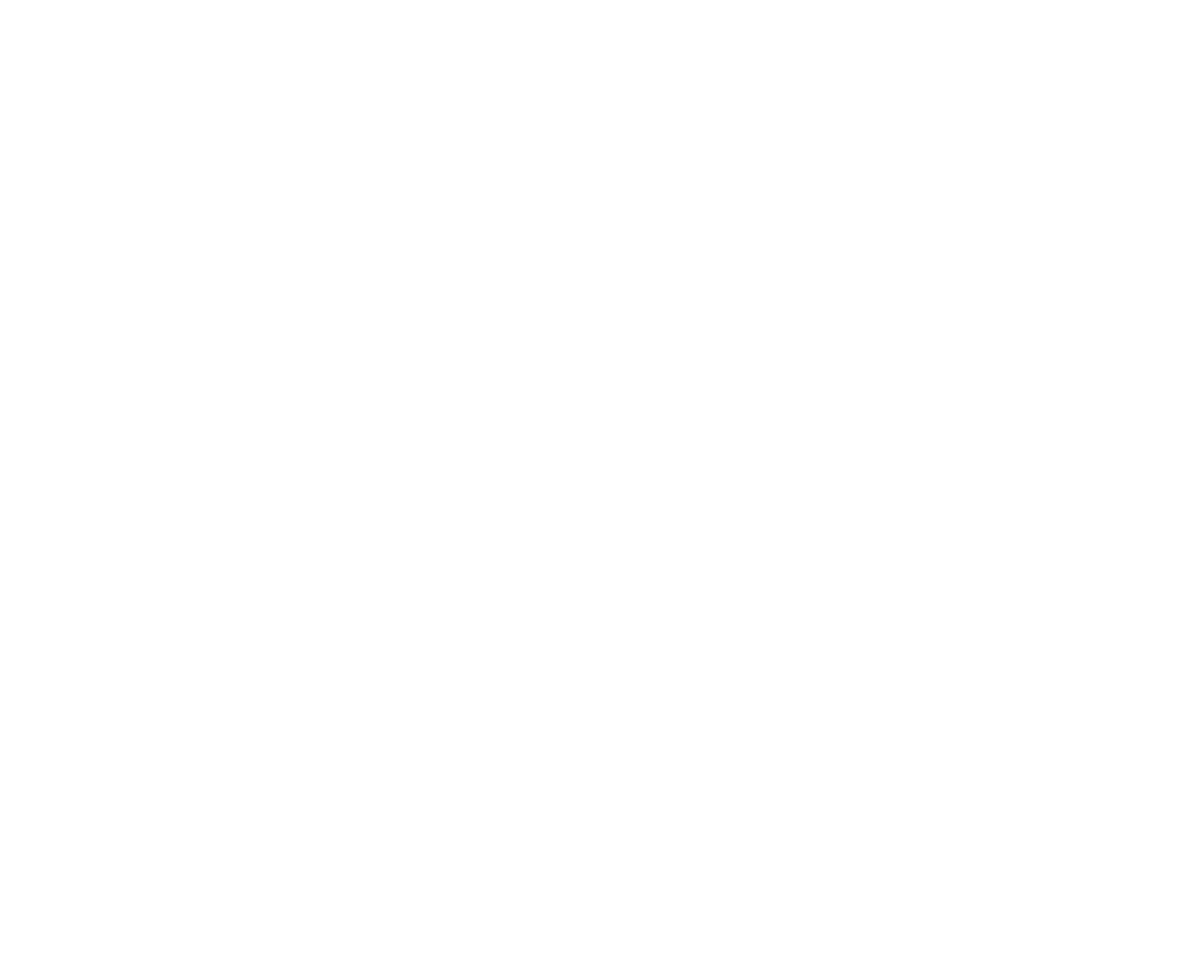
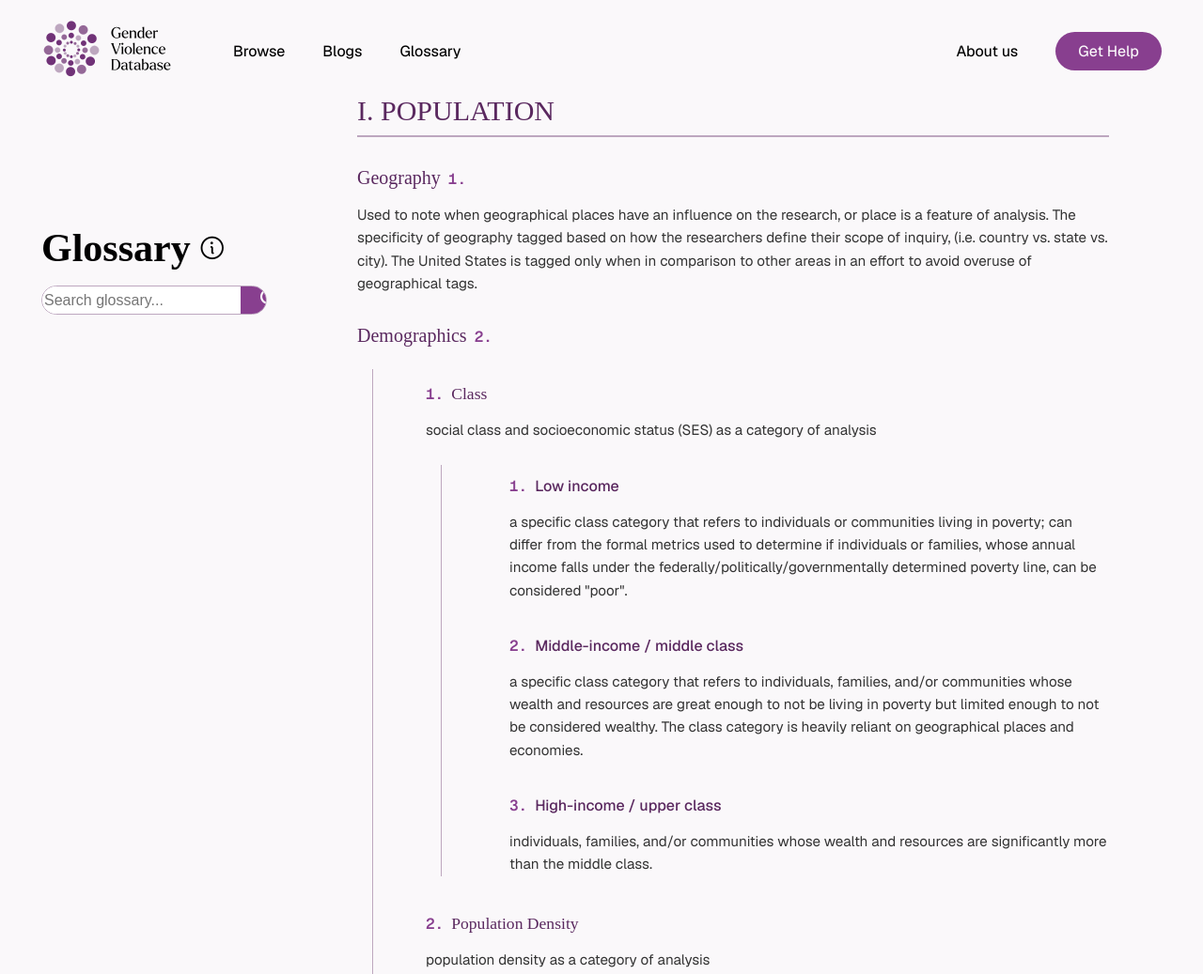
Before and after one commit to weieach/Gender-Violence-Database-Redesign, a plain HTML site: page glossary.html in a window 1280 px wide. Shown: the top 1037 px of the page at 94% size. Before the commit the page ends 800 px from the top, so only its background shows below. Drawn offline with nearby package versions, Linux system fonts and the light colour scheme; a web font is replaced by a local one.

Commit message:
Add glossary page HTML and CSS styles

```diff
--- /dev/null
+++ b/data/glossary.json
@@ -0,0 +1,52 @@
+[
+  {
+    "section": "I. POPULATION",
+    "items": [
+      {
+        "title": "Geography",
+        "description": "Used to note when geographical places have an influence on the research, or place is a feature of analysis. The specificity of geography tagged based on how the researchers define their scope of inquiry, (i.e. country vs. state vs. city). The United States is tagged only when in comparison to other areas in an effort to avoid overuse of geographical tags."
+      },
+      {
+        "title": "Demographics",
+        "subitems": [
+          {
+            "title": "Class",
+            "description": "social class and socioeconomic status (SES) as a category of analysis",
+            "subitems": [
+              {
+                "title": "Low income",
+                "description": "a specific class category that refers to individuals or communities living in poverty; can differ from the formal metrics used to determine if individuals or families, whose annual income falls under the federally/politically/governmentally determined poverty line, can be considered \"poor\"."
+              },
+              {
+                "title": "Middle-income / middle class",
+                "description": "a specific class category that refers to individuals, families, and/or communities whose wealth and resources are great enough to not be living in poverty but limited enough to not be considered wealthy. The class category is heavily reliant on geographical places and economies."
+              },
+              {
+                "title": "High-income / upper class",
+                "description": "individuals, families, and/or communities whose wealth and resources are significantly more than the middle class."
+              }
+            ]
+          },
+          {
+            "title": "Population density",
+            "description": "population density as a category of analysis",
+            "subitems": [
+              {
+                "title": "Urban",
+                "description": "land areas that are densely populated."
+              },
+              {
+                "title": "Suburban",
+                "description": "mainly residential land areas that are not densely populated compared to urban living and are a considerable distance from city living."
+              },
+              {
+                "title": "Rural",
+                "description": "land areas with very low population density with few buildings, homes, and infrastructure."
+              }
+            ]
+          }
+        ]
+      }
+    ]
+  }
+]
--- a/glossary.html
+++ b/glossary.html
@@ -0,0 +1,118 @@
+<!DOCTYPE html>
+<html lang="en">
+
+<head>
+    <meta charset="UTF-8">
+    <meta name="viewport" content="width=device-width, initial-scale=1.0">
+    <title>Gender Violence Database</title>
+    <link rel="stylesheet" href="styles.css">
+    <link rel="stylesheet" href="responsive.css">
+    <link rel="stylesheet" href="https://use.typekit.net/zhx3mim.css">
+    <link rel="icon" href="assets-gvd/favicon.png">
+    <!-- google font -->
+    <link rel="preconnect" href="https://fonts.googleapis.com">
+    <link rel="preconnect" href="https://fonts.gstatic.com" crossorigin>
+    <link
+        href="https://fonts.googleapis.com/css2?family=Geist+Mono:wght@100..900&family=Geist:wght@100..900&display=swap"
+        rel="stylesheet">
+    <!-- phosphor icons -->
+    <link rel="stylesheet" type="text/css"
+        href="https://cdn.jsdelivr.net/npm/@phosphor-icons/web@2.1.1/src/regular/style.css">
+    <link rel="stylesheet" type="text/css"
+        href="https://cdn.jsdelivr.net/npm/@phosphor-icons/web@2.1.1/src/bold/style.css">
+    <link rel="stylesheet" type="text/css"
+        href="https://cdn.jsdelivr.net/npm/@phosphor-icons/web@2.1.1/src/fill/style.css">
+    <!-- gsap -->
+    <script src="https://cdn.jsdelivr.net/npm/gsap@3.14.1/dist/gsap.min.js"></script>
+</head>
+
+<body>
+    <nav>
+        <div class="nav-left-half">
+            <a href="index.html"><img src="assets-gvd/nav-logo.png" class="logo-img" alt="logo-img"></a>
+            <a href="browse.html">Browse</a>
+            <a href="blogs.html">Blogs</a>
+            <a href="glossary.html">Glossary</a>
+        </div>
+        <div class="nav-right-half">
+            <!-- <a href="browse.html"><i class="ph ph-magnifying-glass"></i></a> -->
+            <a href="about.html">About us</a>
+            <a href="resources.html" class="btn-get-help">Get Help</a>
+        </div>
+    </nav>
+    <div id="smooth-wrapper">
+        <div id="smooth-content">
+            <div class="div-screen glossary-page">
+                <div class="sidebar">
+                    <div class="sidebar-header">
+                        <h1>Glossary</h1>
+                        <i class="ph ph-info"></i>
+                    </div>
+
+                    <div class="input-bar">
+                        <input placeholder="Search glossary..." type="text" id="glossary-search">
+                        <button type="submit"><i class="ph-bold ph-magnifying-glass"></i></button>
+                    </div>
+                </div>
+                <div class="glossary-main-content" id="glossary-content">
+                    <!-- Glossary content will be rendered here by JavaScript -->
+                </div>
+            </div>
+
+            <footer>
+                <div class="div-logo-copyright">
+                    <div>
+                        <img src="assets-gvd/humanities workshop.png" class="logo-humanities"
+                            alt="humanities digital workshop logo">
+                        <p>©2026 Washington University in St. Louis</p>
+                    </div>
+                    <img src="assets-gvd/washu logo.png" class="logo-washu" alt="washu logo">
+                </div>
+                <div class="footer-menu">
+                    <ul class="footer-nav">
+                        <li><a href="browse.html">Browse database</a><i class="ph-bold ph-arrow-right"></i></li>
+                        <li><a href="blogs.html">Read blogs</a><i class="ph-bold ph-arrow-right"></i></li>
+                        <li><a href="glossary.html">View glossary</a><i class="ph-bold ph-arrow-right"></i></li>
+                        <li><a href="about.html">About GVD</a><i class="ph-bold ph-arrow-right"></i></li>
+                    </ul>
+                    <div class="footer-contact">
+                        <div class="contact-email">
+                            <p class="contact-header"><i class="ph ph-envelope-simple"></i>Email</p>
+                            <a href="mailto:genderviolencedatabase@gmail.com"
+                                target="_blank">genderviolencedatabase@gmail.com</a>
+                        </div>
+                        <div class="contact-address">
+                            <p class="contact-header"><i class="ph ph-house"></i>Address</p>
+                            <address>
+                                Washington University in St. Louis<br>
+                                Arts &amp; Sciences <br>
+                                St. Louis, MO
+                            </address>
+                        </div>
+
+                    </div>
+                    <div class="help-tip">
+                        <div class="card-text">
+                            <h3>Need Immediate Help?</h3>
+                            <p>Check our About section or Resources page for quick answers to common questions.</p>
+                        </div>
+                        <i class="ph-bold ph-arrow-right"></i>
+                    </div>
+                </div>
+            </footer>
+            <!-- gsap -->
+            <script src="https://cdn.jsdelivr.net/npm/gsap@3.14.1/dist/gsap.min.js"></script>
+
+            <script src="https://cdn.jsdelivr.net/npm/gsap@3.14.1/dist/ScrollTrigger.min.js"></script>
+            <!-- ScrollSmoother requires ScrollTrigger -->
+            <script src="https://cdn.jsdelivr.net/npm/gsap@3.14.1/dist/ScrollSmoother.min.js"></script>
+            <script src="js/gsap.js"></script>
+            <!-- glossary script -->
+            <script src="js/glossary.js"></script>
+            <!-- js script -->
+            <script src="js/script.js"></script>
+        </div>
+    </div>
+</body>
+
+</html>
--- /dev/null
+++ b/js/glossary.js
@@ -0,0 +1,86 @@
+/**
+ * Glossary Renderer
+ * Renders glossary data from JSON into HTML
+ */
+
+// Fetch and render glossary data
+async function loadGlossary() {
+    try {
+        const response = await fetch('data/glossary.json');
+        if (!response.ok) {
+            throw new Error('Failed to load glossary data');
+        }
+        const data = await response.json();
+        renderGlossary(data);
+    } catch (error) {
+        console.error('Error loading glossary:', error);
+        const container = document.getElementById('glossary-content');
+        if (container) {
+            container.innerHTML = '<p>Error loading glossary. Please refresh the page.</p>';
+        }
+    }
+}
+
+// Render glossary sections
+function renderGlossary(sections) {
+    const container = document.getElementById('glossary-content');
+    if (!container) {
+        console.error('Glossary content container not found');
+        return;
+    }
+
+    container.innerHTML = sections.map(section => renderSection(section)).join('');
+}
+
+// Render a single section
+function renderSection(section) {
+    return `
+        <section class="glossary-section">
+            <h2 class="glossary-section-title">${escapeHtml(section.section)}</h2>
+            <div class="glossary-items">
+                ${section.items.map((item, index) => renderItem(item, index + 1, 1)).join('')}
+            </div>
+        </section>
+    `;
+}
+
+// Recursively render items and subitems
+function renderItem(item, number, level) {
+    const itemClass = `glossary-item glossary-item-level-${level}`;
+    const itemId = `item-${number}-${level}`;
+
+    let html = `
+        <div class="${itemClass}" id="${itemId}">
+            <div class="glossary-item-header">
+                <span class="glossary-item-number">${number}.</span>
+                <h${Math.min(level + 2, 6)} class="glossary-item-title">${escapeHtml(item.title)}</h${Math.min(level + 2, 6)}>
+            </div>
+    `;
+
+    if (item.description) {
+        html += `<p class="glossary-item-description">${escapeHtml(item.description)}</p>`;
+    }
+
+    if (item.subitems && item.subitems.length > 0) {
+        html += '<div class="glossary-subitems">';
+        html += item.subitems.map((subitem, index) =>
+            renderItem(subitem, index + 1, level + 1)
+        ).join('');
+        html += '</div>';
+    }
+
+    html += '</div>';
+    return html;
+}
+
+// Simple HTML escaping to prevent XSS
+function escapeHtml(text) {
+    const div = document.createElement('div');
+    div.textContent = text;
+    return div.innerHTML;
+}
+
+// Initialize when DOM is ready
+document.addEventListener('DOMContentLoaded', () => {
+    loadGlossary();
+});
--- a/styles.css
+++ b/styles.css
@@ -406,3 +406,131 @@
 .help-tip .ph-bold{
     font-size: var(--title-md);
 }
+
+/* glossary sidebar */
+.sidebar{
+    position: absolute;
+    top: 30vh;
+    left: 44px;
+    display: flex;
+    flex-direction: column;
+    gap: 1rem;
+    width: 300px;
+}
+
+.sidebar-header{
+    display: flex;
+    align-items: center;
+    gap: 0.5rem;
+}
+
+.sidebar-header .ph-info{
+    font-size: var(--title-md);
+}
+
+/* glossary main content */
+.glossary-page{
+    padding-top: 100px;
+    min-height: 100vh;
+    height: auto;
+}
+
+.glossary-main-content{
+    margin-left: 380px;
+    margin-right: 44px;
+    max-width: 800px;
+    padding-bottom: 4rem;
+}
+
+.glossary-section{
+    margin-bottom: 4rem;
+}
+
+.glossary-section-title{
+    font-size: var(--title-md);
+    font-weight: 500;
+    margin-bottom: 2rem;
+    color: var(--dark-bg);
+    border-bottom: 2px solid var(--border-color);
+    padding-bottom: 0.5rem;
+}
+
+.glossary-items{
+    display: flex;
+    flex-direction: column;
+    gap: 2rem;
+}
+
+.glossary-item{
+    display: flex;
+    flex-direction: column;
+    gap: 0.5rem;
+}
+
+.glossary-item-level-1{
+    margin-left: 0;
+}
+
+.glossary-item-level-2{
+    margin-left: 2rem;
+    margin-top: 1rem;
+}
+
+.glossary-item-level-3{
+    margin-left: 3rem;
+    margin-top: 0.75rem;
+}
+
+.glossary-item-level-4{
+    margin-left: 4rem;
+    margin-top: 0.5rem;
+}
+
+.glossary-item-header{
+    display: flex;
+    align-items: baseline;
+    gap: 0.5rem;
+}
+
+.glossary-item-number{
+    font-weight: 600;
+    color: var(--primary-color);
+    font-family: "geist mono", monospace;
+    flex-shrink: 0;
+}
+
+.glossary-item-title{
+    margin: 0;
+    font-weight: 500;
+    color: var(--dark-bg);
+}
+
+.glossary-item-level-1 .glossary-item-title{
+    font-size: var(--title-rg);
+}
+
+.glossary-item-level-2 .glossary-item-title{
+    font-size: 1.1rem;
+}
+
+.glossary-item-level-3 .glossary-item-title,
+.glossary-item-level-4 .glossary-item-title{
+    font-size: 1rem;
+}
+
+.glossary-item-description{
+    margin: 0.5rem 0 0 0;
+    line-height: 1.6;
+    color: #333;
+    font-size: 0.95rem;
+}
+
+.glossary-subitems{
+    margin-top: 1rem;
+    display: flex;
+    flex-direction: column;
+    gap: 1.5rem;
+    border-left: 1px solid var(--border-color);
+    padding-left: 1.5rem;
+    margin-left: 1rem;
+}
```
Also changed, not shown: data/README.md (added).
